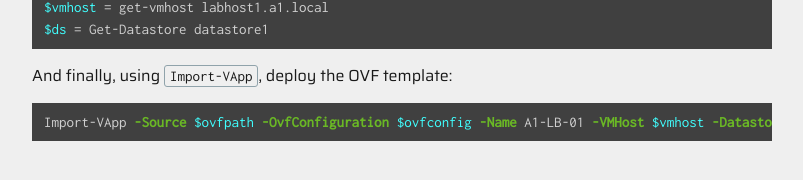
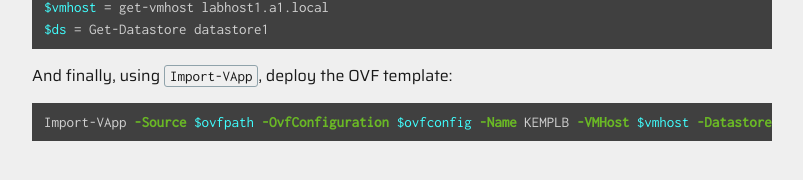
Before and after one commit to clintcolding/clintcolding.github.io, a Jekyll site: the page built from _posts/2017-09-14-deploying-ovf-with-powercli.md, in a window 1280 px wide and 1003 px high. Shown: the part 817-997 px from the top of the window, without its empty margins (238-1041 px from the left). Built offline with Jekyll 4.4.1, drawn with Linux system fonts in a browser that asks for light colours; comment, search, counter and statistics services are not loaded.

Commit message:
Updated content

````diff
--- a/_posts/2017-09-14-deploying-ovf-with-powercli.md
+++ b/_posts/2017-09-14-deploying-ovf-with-powercli.md
@@ -44,5 +44,5 @@ $ds = Get-Datastore datastore1
 
 And finally, using `Import-VApp`, deploy the OVF template:
 ``` powershell
-Import-VApp -Source $ovfpath -OvfConfiguration $ovfconfig -Name A1-LB-01 -VMHost $vmhost -Datastore $ds -DiskStorageFormat Thin
+Import-VApp -Source $ovfpath -OvfConfiguration $ovfconfig -Name KEMPLB -VMHost $vmhost -Datastore $ds -DiskStorageFormat Thin
 ```
````
